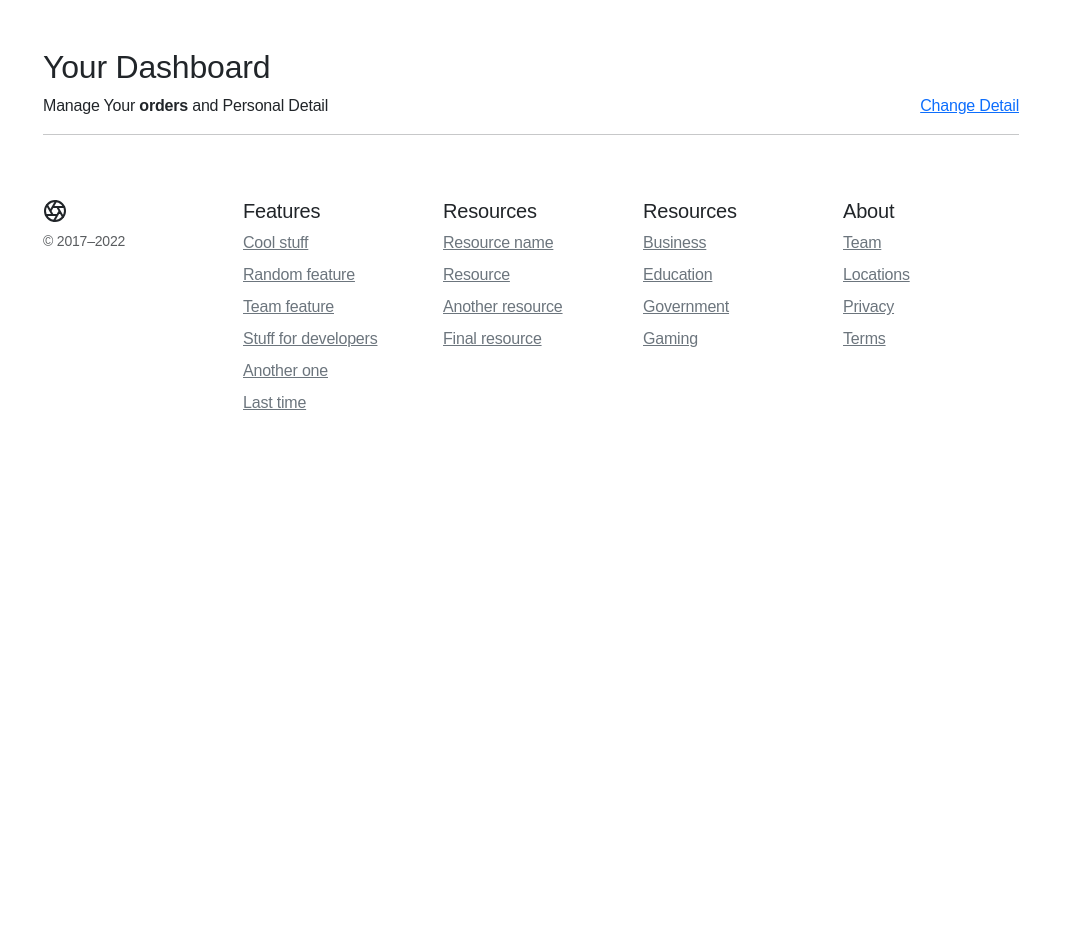
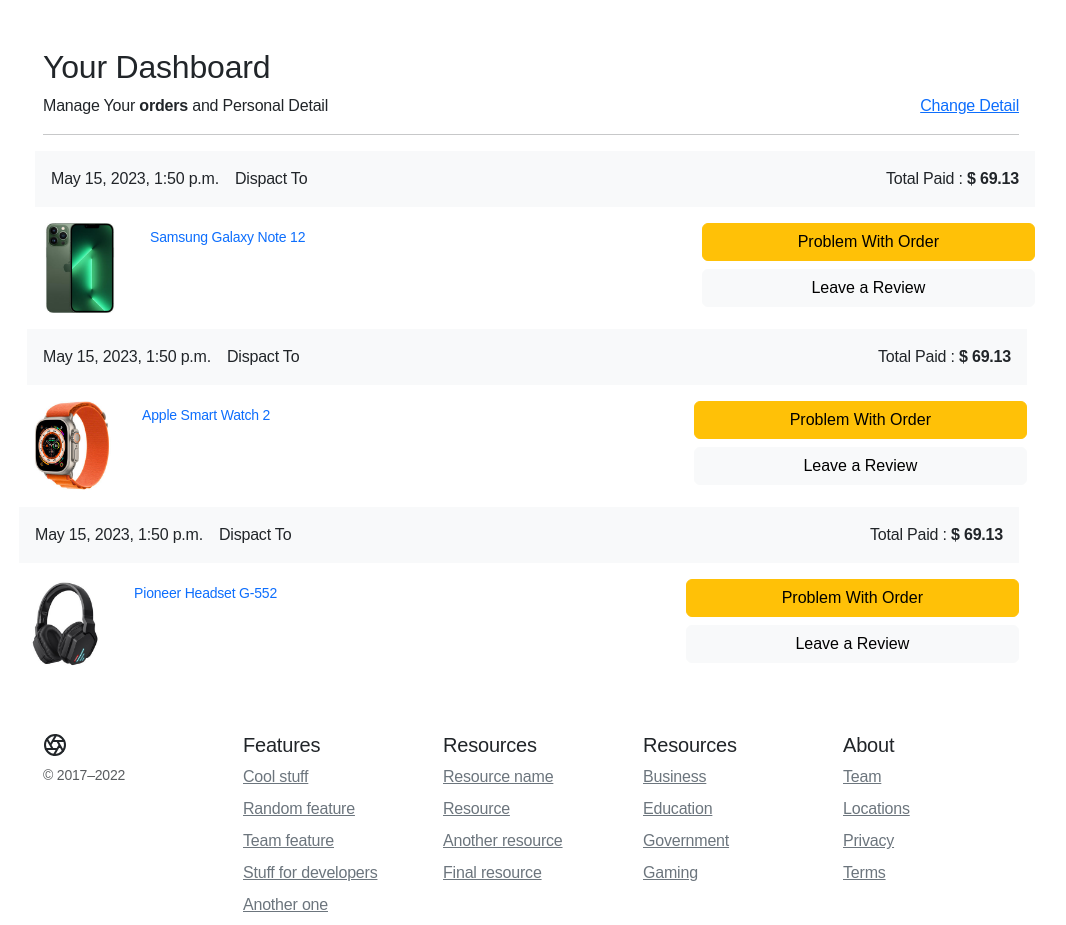
Before and after one commit to idarbandi/DarbandShop-V01-Development, a Django app: page /account/dashboard/ in a window 1280 px wide. Shown: the part 93-1018 px from the top of the page, without its empty margins (109-1175 px from the left). Before the commit the page ends 503 px from the top, so only its background shows below. Run offline with Django 4.2, Linux system fonts and the light colour scheme; a user stored in the database is signed in; data comes from the database, SQL or seed files in the repository; both versions use the stored data as it was after the commit; some libraries are stand-ins or nearby versions.

Commit message:
hotfixes & dashboard improved

```diff
--- a/account/views.py
+++ b/account/views.py
@@ -9,7 +9,7 @@
 from .forms import RegisterationForm, UserEditForm
 from .token import account_activation_token
 from .models import UserBase
-
+from orders.views import user_orders
 
 def account_register(request):
     # if request.user.is_authenticated:
@@ -55,7 +55,8 @@
 
 @login_required
 def dashboard(request):
-    return render(request, "account/user/dashboard.html")
+    orders = user_orders(request)
+    return render(request, "account/user/dashboard.html", {"orders": orders})
     # {"section": "profile", "orders": orders}
 
 
--- a/backend/settings.py
+++ b/backend/settings.py
@@ -108,4 +108,7 @@
 MEDIA_URL = "/media/"
 MEDIA_ROOT = os.path.join(BASE_DIR, "media/")
 
+# Basket session ID
+BASKET_SESSION_ID = "basket"
+
 DEFAULT_AUTO_FIELD = "django.db.models.BigAutoField"
--- a/basket/basket.py
+++ b/basket/basket.py
@@ -1,18 +1,18 @@
 from _decimal import Decimal
-
+from django.conf import settings
 from store.models import Product
 
 
 class Basket():
     """
-    The Abstract basket class That can Be Inherited & Overwritten
+        The Abstract basket class That can Be Inherited & Overwritten
     """
 
     def __init__(self, request):
         self.session = request.session
-        basket = self.session.get("skey")
-        if "skey" not in request.session:
-            basket = self.session['skey'] = {}
+        basket = self.session.get(settings.BASKET_SESSION_ID)
+        if settings.BASKET_SESSION_ID not in request.session:
+            basket = self.session[settings.BASKET_SESSION_ID] = {}
         self.basket = basket
 
     def add(self, product, qty, update=True):
@@ -52,7 +52,14 @@
         """
             Get The Basket data and count the total qty price
         """
-        return sum(Decimal(item['price']) * item['qty'] for item in self.basket.values())
+        subtotal = sum(Decimal(item['price']) * item['qty'] for item in self.basket.values())
+        if subtotal == 0:
+            shipping = Decimal(0.00)
+        else:
+            shipping = Decimal(11.50)
+
+        total = subtotal + Decimal(shipping)
+        return total
 
     def delete(self, product):
         """
@@ -76,7 +83,7 @@
         """
             Remove Basket From The Session
         """
-        del self.session["skey"]
+        del self.session[settings.BASKET_SESSION_ID]
         self.save()
 
     def save(self):
--- a/orders/models.py
+++ b/orders/models.py
@@ -27,7 +27,7 @@
 
 
 class OrderItem(models.Model):
-    order = models.ForeignKey(Order, on_delete=models.CASCADE)
+    order = models.ForeignKey(Order, on_delete=models.CASCADE, related_name="items")
     product = models.ForeignKey(
         Product, on_delete=models.CASCADE, related_name="order_items")
     price = models.DecimalField(max_digits=5, decimal_places=2)
--- a/orders/views.py
+++ b/orders/views.py
@@ -35,3 +35,9 @@
         response = JsonResponse({"success": "Return Something"})
         payment_confirm(order_key)
         return response
+
+
+def user_orders(request):
+    user_id = request.user.id
+    orders = Order.objects.filter(user_id=user_id).filter(billing_status=True)
+    return orders
--- a/templates/account/user/dashboard.html
+++ b/templates/account/user/dashboard.html
@@ -1,20 +1,79 @@
-{% extends '../../store/base.html' %}
-{% load static %}
-{% block title %} Dashboard {% endblock %}
-{% block content %}
+{% extends '../../store/base.html' %} {% load static %} {% block title %}
+Dashboard {% endblock %} {% block content %}
 <main class="pt-5">
-    <div class="container" style="max-width: 1000px;">
-        <div class="col-12">
-            <h1 class="h2"> Your Dashboard </h1>
-            <div class="col-12 justify-content-between d-flex">
-                <div>Manage Your <b>orders</b> and Personal Detail</div>
-                <div><a href="{% url 'account:edit_details' %}">Change Detail</a></div>
+  <div class="container" style="max-width: 1000px">
+    <div class="col-12">
+      <h1 class="h2">Your Dashboard</h1>
+    </div>
+    <div class="col-12 d-flex justify-content-between">
+      <div>Manage Your <b>orders</b> and Personal Detail</div>
+      <div><a href="{% url 'account:edit_details' %}">Change Detail</a></div>
+    </div>
+    <hr />
+  </div>
+  <div class="container" style="max-width: 1000px">
+    {% for order in orders %}
+    {% for item in order.items.all %}
+    <div class="row g-3" style="width: 1000px">
+      <div class="col-12 bg-light p-3 d-flex justify-content-between">
+        <div class="d-flex d-flex-inline">
+          <div class="pe-3">{{ order.created }}</div>
+          <div class="dropdown">
+            <a
+              href="#"
+              id="dropdownLink"
+              data-bs-toggle=""
+              class="text-reset text-decoration-none dropdown-toggle"
+              role="link"
+            >
+              Dispact To
+            </a>
+            <ul class="dropdown-menu" aria-labelledby="dropdownLink">
+              <li class="item-small">{{order.full_name}}</li>
+              <li class="item-small">{{order.address1}}</li>
+              <li class="item-small">{{order.address2}}</li>
+              <li class="item-small">{{order.post_code}}</li>
+            </ul>
+          </div>
+        </div>
+        <div class="text-end">
+          Total Paid : <span class="fw-bold">$ {{ order.total_paid }}</span>
+        </div>
+      </div>
+      <div class="col-md-5 col-lg-4 order-md-last p-0 order-3">
+        <div class="d-grid gap-2">
+          <button class="btn btn-warning" type="button">
+            Problem With Order
+          </button>
+          <button class="btn btn-light" type="button">Leave a Review</button>
+        </div>
+      </div>
+      <div class="col-md-7 col-lg-8 p-0">
+        <div class="card mb-3 border-0">
+          <div class="row g-0">
+            <div class="col-md-2 d-none d-md-block">
+              <img
+                class="img-fluid"
+                style="width: 90px"
+                src="{{ item.product.image.url }}"
+              />
             </div>
-            <hr/>
+            <div class="col-md-10">
+              <div class="card-body p-1">
+                <a
+                  href="{{item.product.get_absolute_url}}"
+                  class="text-decoration-none"
+                >
+                  <p class="card-text small">{{ item.product|title }}</p>
+                </a>
+              </div>
+            </div>
+          </div>
         </div>
-        <div class="container" style="max-width: 1000px;">
-
-        </div>
+        {% endfor %}
+      </div>
     </div>
+    {% endfor %}
+  </div>
 </main>
 {% endblock%}
--- a/templates/store/base.html
+++ b/templates/store/base.html
@@ -72,7 +72,7 @@
                 <span class="fs15 fw500">Login</span>
               </a>
             {% endif %}
-            <a href="" role="button" type="button" class="btn btn-outline-secondary border-0 basket-btn">
+            <a href="{% url 'account:dashboard' %}" role="button" type="button" class="btn btn-outline-secondary border-0 basket-btn">
               <div>
                 <?xml version="1.0" encoding="utf-8"?><!-- Uploaded to: SVG Repo, www.svgrepo.com, Generator: SVG Repo Mixer Tools -->
                   <svg width="16" height="16" viewBox="0 0 24 24" id="Layer_1" data-name="Layer 1" xmlns="http://www.w3.org/2000/svg"><defs><style>.cls-1{fill:none;stroke:#020202;stroke-miterlimit:10;stroke-width:1.91px;}</style></defs><circle class="cls-1" cx="12" cy="7.25" r="5.73"/><path class="cls-1" d="M1.5,23.48l.37-2.05A10.3,10.3,0,0,1,12,13h0a10.3,10.3,0,0,1,10.13,8.45l.37,2.05"/></svg>
```
Also changed, not shown: db.sqlite3.
